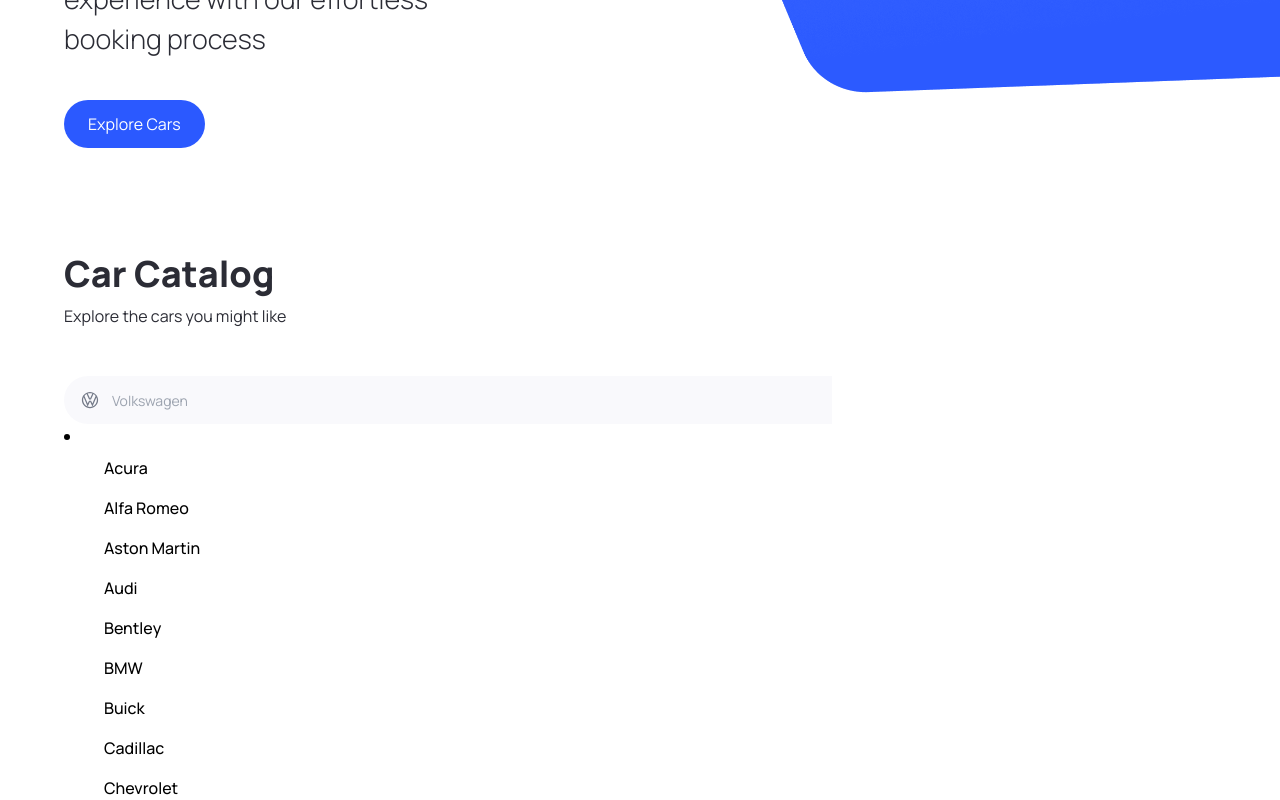
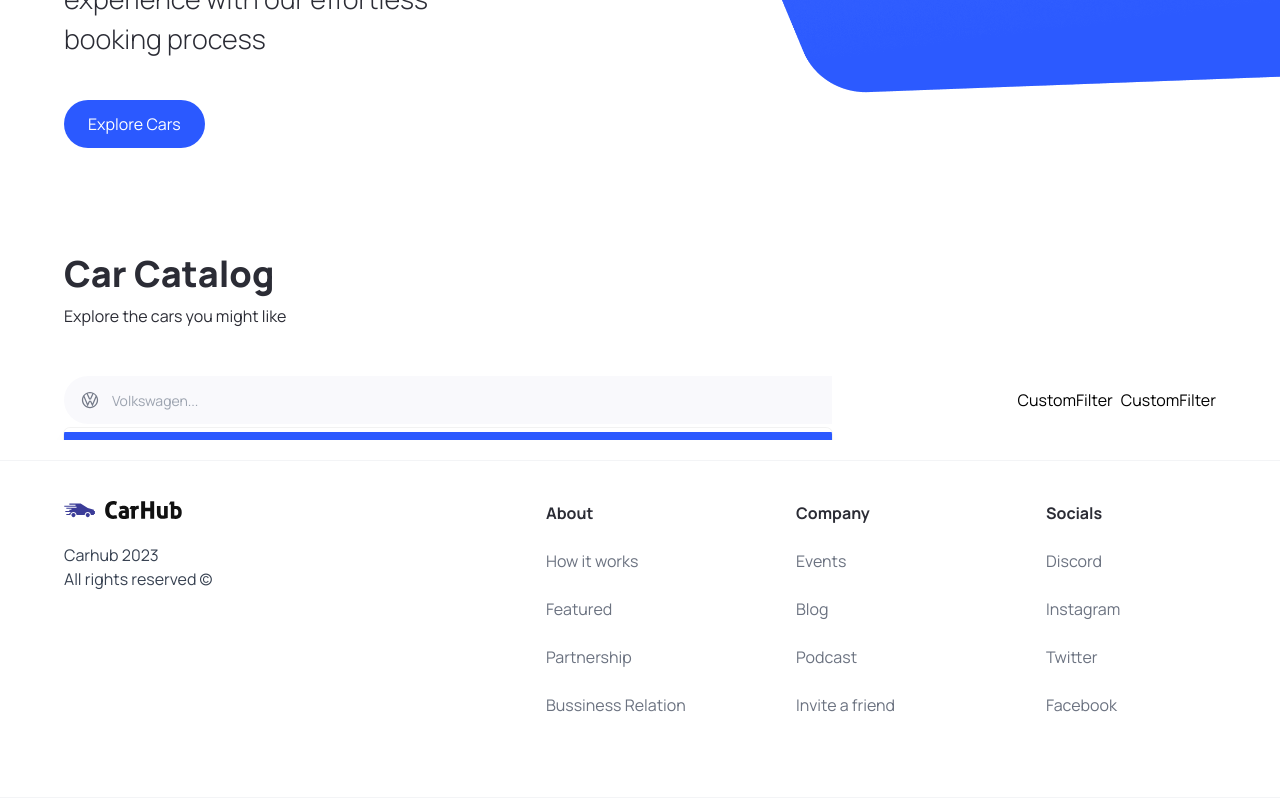
Before and after one commit to Taszczer/Next_js, a Next.js app: page / in a window 1280 px wide. Both pictures are taken after a click on the button 82 px from the left and 1010 px from the top of the page. Shown: the part 610-1410 px from the top of the page. Built offline with nearby package versions, Linux system fonts and the light colour scheme.

Commit message:
SearchBar

```diff
--- a/components/Footer.tsx
+++ b/components/Footer.tsx
@@ -4,7 +4,7 @@
 
 const Footer = () => {
   return (
-    <footer className='flex flex-col text-black-100 mt-5 border-t border-gray-100'>
+    <footer className='flex flex-col text-black-100  border-t border-gray-100 mt-5'>
           <div className='flex max-md:flex-col flex-wrap justify-between gap-5 sm:px-16 px-6 py-10'>
               <div className='flex flex-col justify-start items-start gap-6'>
                   <Image
@@ -14,7 +14,7 @@
                       height={18}
                       className='object-contain'
                   />
-                  <p className='text-base text-gray-700'> Carnhub 2023 <br /> All rights reserved &copy;</p>
+                  <p className='text-base text-gray-700'> Carhub 2023 <br /> All rights reserved &copy;</p>
               </div>
 
               <div className='footer__links '>
--- a/components/SearchManufacturer.tsx
+++ b/components/SearchManufacturer.tsx
@@ -6,84 +6,94 @@
 import { Combobox, Transition} from '@headlessui/react'
 import Image from 'next/image'
 
-const SearchManufacturer = ({ manufacturer, setManufacturer}: SearchManufacturerProps ) => {
-  const [query, setQuery] = useState('')
+const SearchManufacturer = ({ manufacturer, setManufacturer }: SearchManufacturerProps) => {
+  const [query, setQuery] = useState("");
 
-  const filteredManufacturers = query === "" ? manufacturers : manufacturers.filter((item) => (
-    item.toLowerCase().replace(/\s+/g, "").includes(query.toLowerCase().replace(/\s+/g, ""))
-  ))
+  const filteredManufacturers =
+    query === ""
+      ? manufacturers
+      : manufacturers.filter((item) =>
+          item
+            .toLowerCase()
+            .replace(/\s+/g, "")
+            .includes(query.toLowerCase().replace(/\s+/g, ""))
+        );
 
   return (
-    <div className='search-manufacturer'>
-      <Combobox>
+    <div className='search-manufacturer '>
+      <Combobox value={manufacturer} onChange={setManufacturer}>
         <div className='relative w-full'>
-          <Combobox.Button className='absolute top-[14px]' >
+          {/* Button for the combobox. Click on the icon to see the complete dropdown */}
+          <Combobox.Button className='absolute top-[14px]'>
             <Image
               src='/car-logo.svg'
-              alt='Car logo'
-              width={ 20 }
-              height={ 20 }
+              width={20}
+              height={20}
               className='ml-4'
+              alt='car logo'
             />
           </Combobox.Button>
 
+          {/* Input field for searching */}
           <Combobox.Input
             className='search-manufacturer__input'
-            placeholder='Volkswagen'
-            displayValue={(manufacturer:string) => manufacturer}
-            onChange={(e) => setQuery(e.target.value)}
+            displayValue={(item: string) => item}
+            onChange={(event) => setQuery(event.target.value)} // Update the search query when the input changes
+            placeholder='Volkswagen...'
           />
 
+          {/* Transition for displaying the options */}
           <Transition
-            as={Fragment}
+            as={Fragment} // group multiple elements without introducing an additional DOM node i.e., <></>
             leave='transition ease-in duration-100'
             leaveFrom='opacity-100'
             leaveTo='opacity-0'
-            afterLeave={() => setQuery('')}
+            afterLeave={() => setQuery("")} // Reset the search query after the transition completes
           >
-            <Combobox.Option>
+            <Combobox.Options
+              className='absolute mt-1 max-h-60 w-full overflow-auto rounded-md bg-white py-1 text-base shadow-lg ring-1 ring-black ring-opacity-5 focus:outline-none sm:text-sm'
+              static
+            >
               {filteredManufacturers.length === 0 && query !== "" ? (
                 <Combobox.Option
                   value={query}
-                      className='cursor-default select-none py-2 pl-10 pr-4'
+                  className='search-manufacturer__option'
                 >
-                      Create '{ query }'
+                  Create "{query}"
                 </Combobox.Option>
               ) : (
                 filteredManufacturers.map((item) => (
                   <Combobox.Option
                     key={item}
-                        className={({ active }) => `relative cursor-default select-none py-2 pl-10 pr-4 list-none hover:bg-primary-blue hover:text-white  `}
+                    className={({ active }) =>
+                      `relative search-manufacturer__option ${
+                        active ? "bg-primary-blue text-white" : "text-gray-900"
+                      }`
+                    }
+                    value={item}
                   >
                     {({ selected, active }) => (
                       <>
-                           <span
-                          className={`block truncate ${
-                            selected ? 'font-medium' : 'font-normal'
-                          }`}
-                        >
+                        <span className={`block truncate ${selected ? "font-medium" : "font-normal"}`}>
                           {item}
                         </span>
+
+                        {/* Show an active blue background color if the option is selected */}
                         {selected ? (
-                          <span
-                            className={`absolute inset-y-0 left-0 flex items-center pl-3 ${
-                              active ? 'text-white' : 'text-teal-600'
-                            }`}
-                          >
-
-                          </span>
+                          <span className={`absolute inset-y-0 left-0 flex items-center pl-3 ${active? "text-white": "text-pribg-primary-purple"}`}
+                          ></span>
                         ) : null}
                       </>
                     )}
                   </Combobox.Option>
                 ))
               )}
-                </Combobox.Option>
+            </Combobox.Options>
           </Transition>
         </div>
       </Combobox>
     </div>
-  )
-}
+  );
+};
 
-export default SearchManufacturer
+export default SearchManufacturer;
```
Lines whose indentation alone changed are shown as unchanged.
